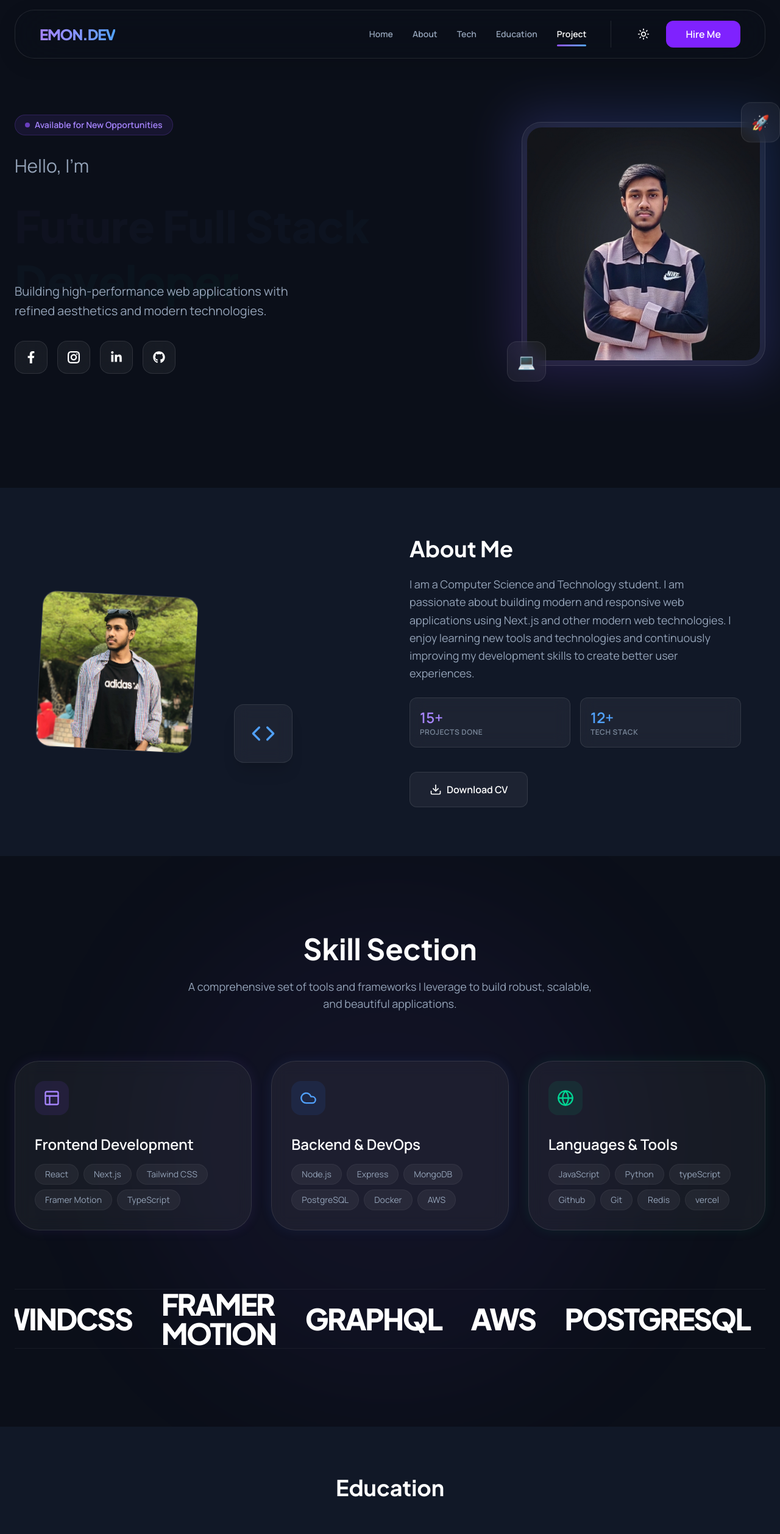
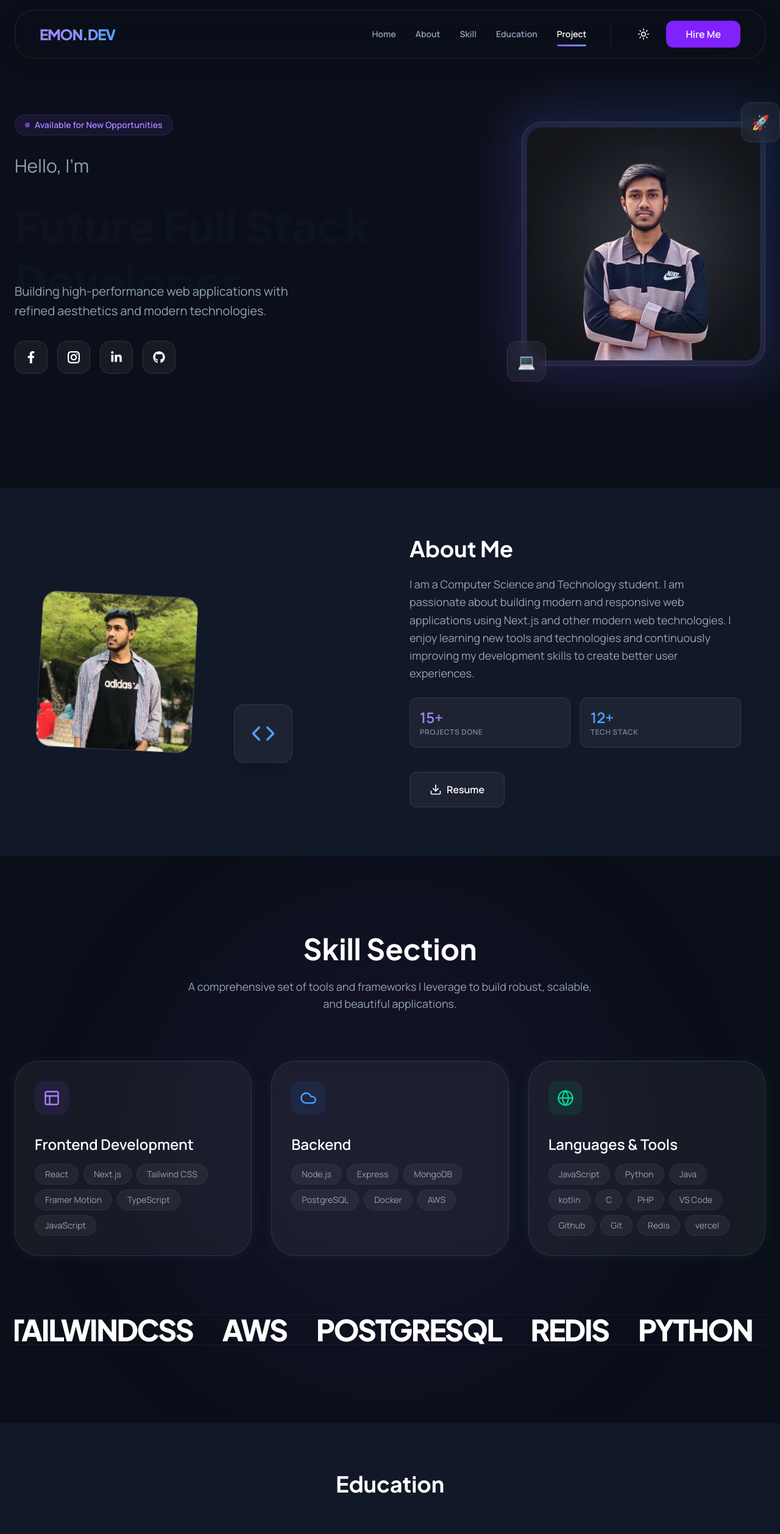
Before and after one commit to MaksumulEmon/Emon-Portfolio-Web, a Next.js app: page / in a window 1280 px wide. Shown: the top 2516 px of the page at 61% size. Built offline with nearby package versions, Linux system fonts and the light colour scheme.

Commit message:
Review all section

```diff
--- a/src/components/sections/about.js
+++ b/src/components/sections/about.js
@@ -65,7 +65,7 @@ export default function About() {
               className="bg-foreground/5 hover:bg-foreground/10 border border-glass-border text-foreground px-8 py-4 rounded-xl font-semibold inline-flex items-center gap-2 transition-all"
             >
               <Download size={20} />
-              Download CV
+              Resume
             </motion.button>
           </Link>
 
--- a/src/components/sections/navbar.js
+++ b/src/components/sections/navbar.js
@@ -13,7 +13,7 @@ import { useLenis } from "lenis/react";
 const navItems = [
   { name: "Home", href: "#hero" },
   { name: "About", href: "#about" },
-  { name: "Tech", href: "#tech" },
+  { name: "Skill", href: "#skill" },
   { name: "Education", href: "#education" },
   { name: "Project", href: "#work" },
   // { name: "Contact", href: "#contact" },
--- a/src/components/sections/tech-stack.js
+++ b/src/components/sections/tech-stack.js
@@ -13,10 +13,10 @@ const techData = [
     bg: "bg-violet-500/10",
     border: "border-violet-500/20",
     glow: "shadow-[0_0_20px_rgba(139,92,246,0.1)]",
-    skills: ["React", "Next.js", "Tailwind CSS", "Framer Motion", "TypeScript"],
+    skills: ["React", "Next.js", "Tailwind CSS", "Framer Motion", "TypeScript","JavaScript"],
   },
   {
-    category: "Backend & DevOps",
+    category: "Backend ",
     icon: Cloud,
     color: "text-blue-400",
     bg: "bg-blue-500/10",
@@ -31,13 +31,13 @@ const techData = [
     bg: "bg-emerald-500/10",
     border: "border-emerald-500/20",
     glow: "shadow-[0_0_20px_rgba(16,185,129,0.1)]",
-    skills: ["JavaScript", "Python","typeScript", "Github", "Git", "Redis","vercel" ],
+    skills: ["JavaScript", "Python", "Java","kotlin","C", "PHP","VS Code", "Github", "Git", "Redis","vercel" ],
   },
 ];
 
 const marqueeSkills = [
-  "React", "Next.js", "Node.js", "TailwindCSS", "Framer Motion",
-  "GraphQL", "AWS", "PostgreSQL", "Redis", "Python", "TypeScript", "Docker", "Express", "MongoDB"
+  "React", "Next.js", "Node.js", "TailwindCSS",
+   "AWS", "PostgreSQL", "Redis", "Python", "Java","Kotlin", "Docker", "Express", "MongoDB"
 ];
 
 const containerVariants = {
@@ -64,7 +64,7 @@ const cardVariants = {
 
 export default function TechStack() {
   return (
-    <section id="tech" className="max-w-7xl mx-auto px-6 py-32 relative overflow-hidden">
+    <section id="skill" className="max-w-7xl mx-auto px-6 py-32 relative overflow-hidden">
       <div className="absolute top-1/2 left-1/2 -translate-x-1/2 -translate-y-1/2 w-[800px] h-[800px] bg-violet-500/5 blur-[120px] -z-10 rounded-full" />
 
       <div className="text-center mb-20">
```
Also changed, not shown: 1 other file (tests, documents, lock files or other folders).
